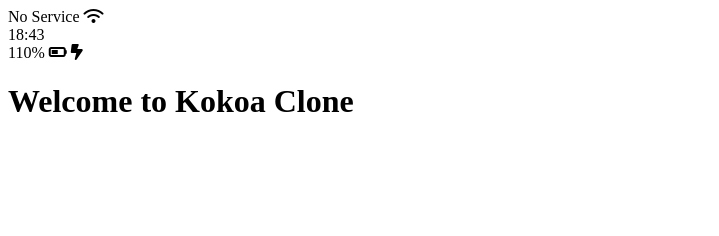
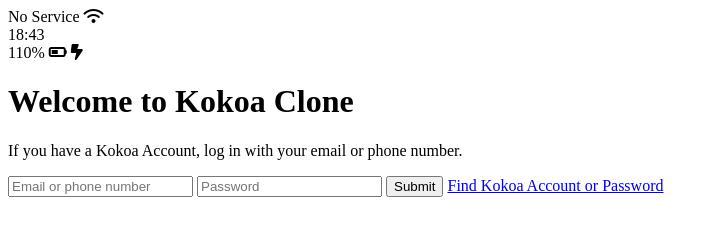
Before and after one commit to kimseungil9403-hash/kokoa-clone-2025, a plain HTML site: page index.html in a window 1280 px wide. Shown: the whole page, without its empty margins (0-719 px from the left). Drawn offline with Linux system fonts and the light colour scheme.

Commit message:
Update index.html
sign Up Screen part Two

```diff
--- a/index.html
+++ b/index.html
@@ -24,7 +24,17 @@
     </div>
 
     <header>
-        <h1>Welcome to Kokoa Clone</h1>
+      <h1 class="welcome-header__title">Welcome to Kokoa Clone</h1>
+      <p class="welcome-header__text">
+        If you have a Kokoa Account, log in with your email or phone number.
+      </p>
+
+      <form>
+        <input type="text" placeholder="Email or phone number"/>
+        <input type="password" placeholder="Password"/>
+        <input type="submit" placeholder="Log In"/>
+        <a href="#">Find Kokoa Account or Password</a>
+      </form>
     </header>
 </body>
 
```
